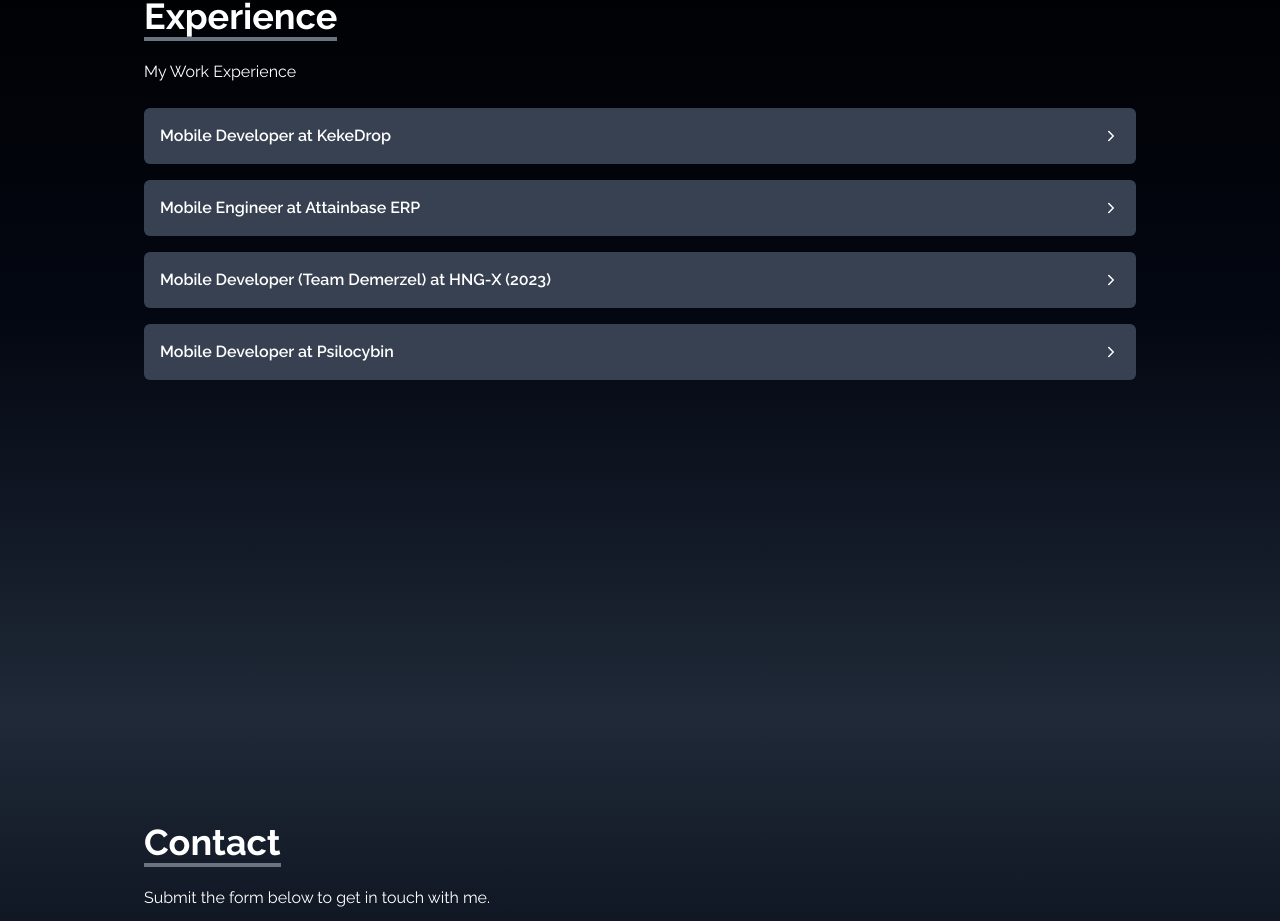
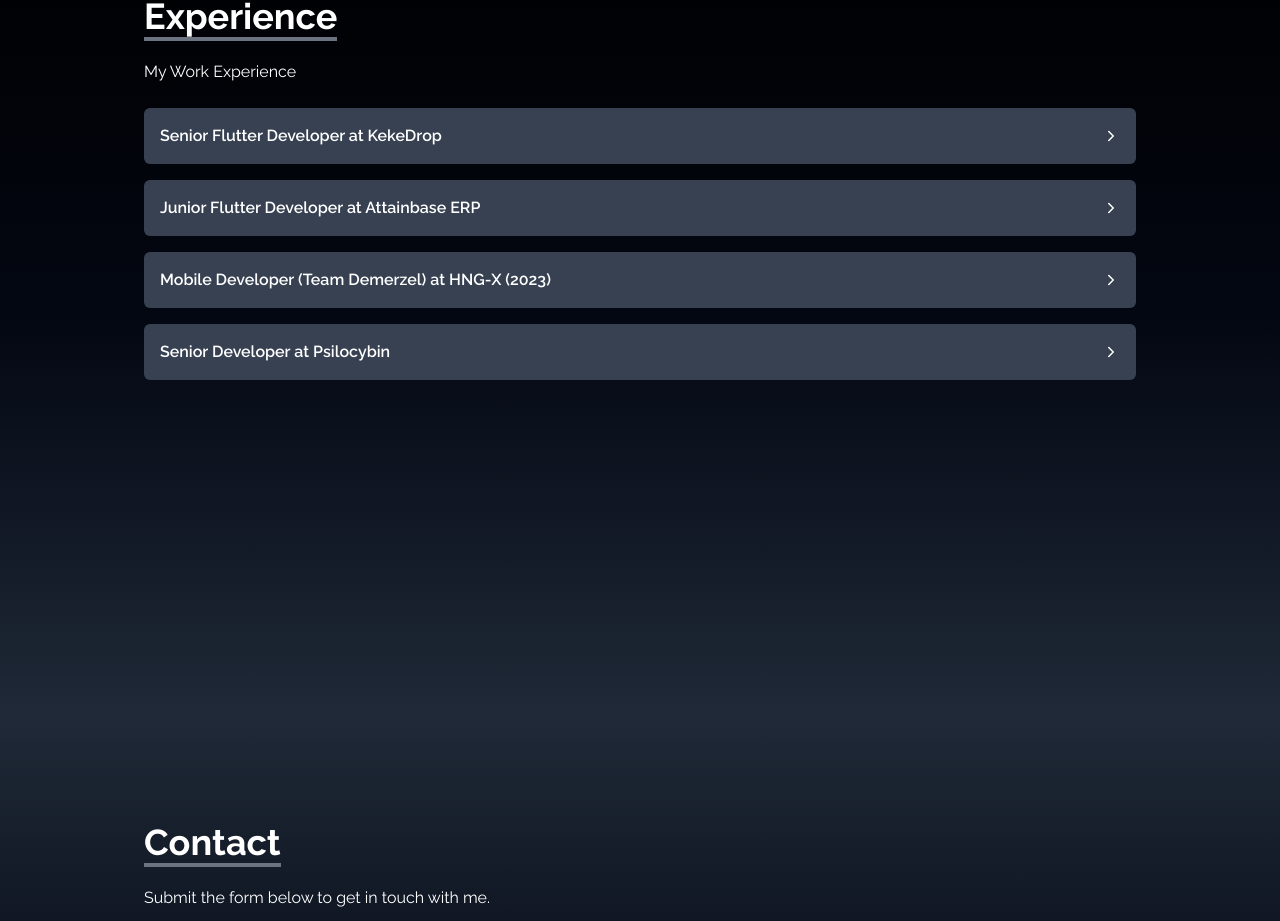
Before and after one commit to Henryikenna/my-portfolio-1, a React (Vite) app: page / in a window 1280 px wide. Shown: the part 3340-4261 px from the top of the page. Built offline with nearby package versions, Linux system fonts and the light colour scheme.

Commit message:
minor fixes

```diff
--- a/src/components/Experience.jsx
+++ b/src/components/Experience.jsx
@@ -146,7 +146,7 @@
   const experiences = [
     {
       id: 1,
-      role: "Mobile Developer",
+      role: "Senior Developer",
       company: "Psilocybin",
       jobRoles: [
         "Developed a barter trading mobile app called NaijaBarter using Flutter and Firebase, enabling users to exchange goods and services without cash.",
@@ -170,7 +170,7 @@
     },
     {
       id: 3,
-      role: "Mobile Engineer",
+      role: "Junior Flutter Developer",
       company: "Attainbase ERP",
       jobRoles: [
         "Developed a comprehensive ERP mobile application using Flutter and Isar for offline-first data management, enabling businesses to track inventory, manage employees, and generate reports seamlessly. Integrated Riverpod for efficient state management.",
@@ -179,7 +179,7 @@
     },
     {
       id: 4,
-      role: "Mobile Developer",
+      role: "Senior Flutter Developer",
       company: "KekeDrop",
       jobRoles: [
         "Developed a Flutter-based ride-hailing application with Google Maps integration, real-time tracking, and payment gateway support.",
--- a/src/components/ProjectShowcase.jsx
+++ b/src/components/ProjectShowcase.jsx
@@ -308,7 +308,7 @@
     {
       id: 8,
       title: "Eazilink",
-      titleAddonTitle: "My Eazilink Web profile",
+      titleAddonTitle: "My Eazilink profile",
       titleAddonURL: "https://eazilink.com/qr/DHSXENIPnY0s7wVRDnlW",
       type: "mobile",
       description:
@@ -332,8 +332,8 @@
       description: "A clone of the disney website the uses the 'themoviedb' API to get current released movies across different genres.",
       technologies: ["React JS", "TailwindCSS", "themoviedb API", "Axios"],
       image: disneyClone,
-      demo: "https://sunlit-caribbean-estate.vercel.app/",
-      code: "https://github.com/Henryikenna/sunlit-estate-website",
+      demo: "https://disney-clone-henryoncode.vercel.app/",
+      code: "https://github.com/Henryikenna/disney-clone-react-app",
     },
     {
       id: 11,
```
